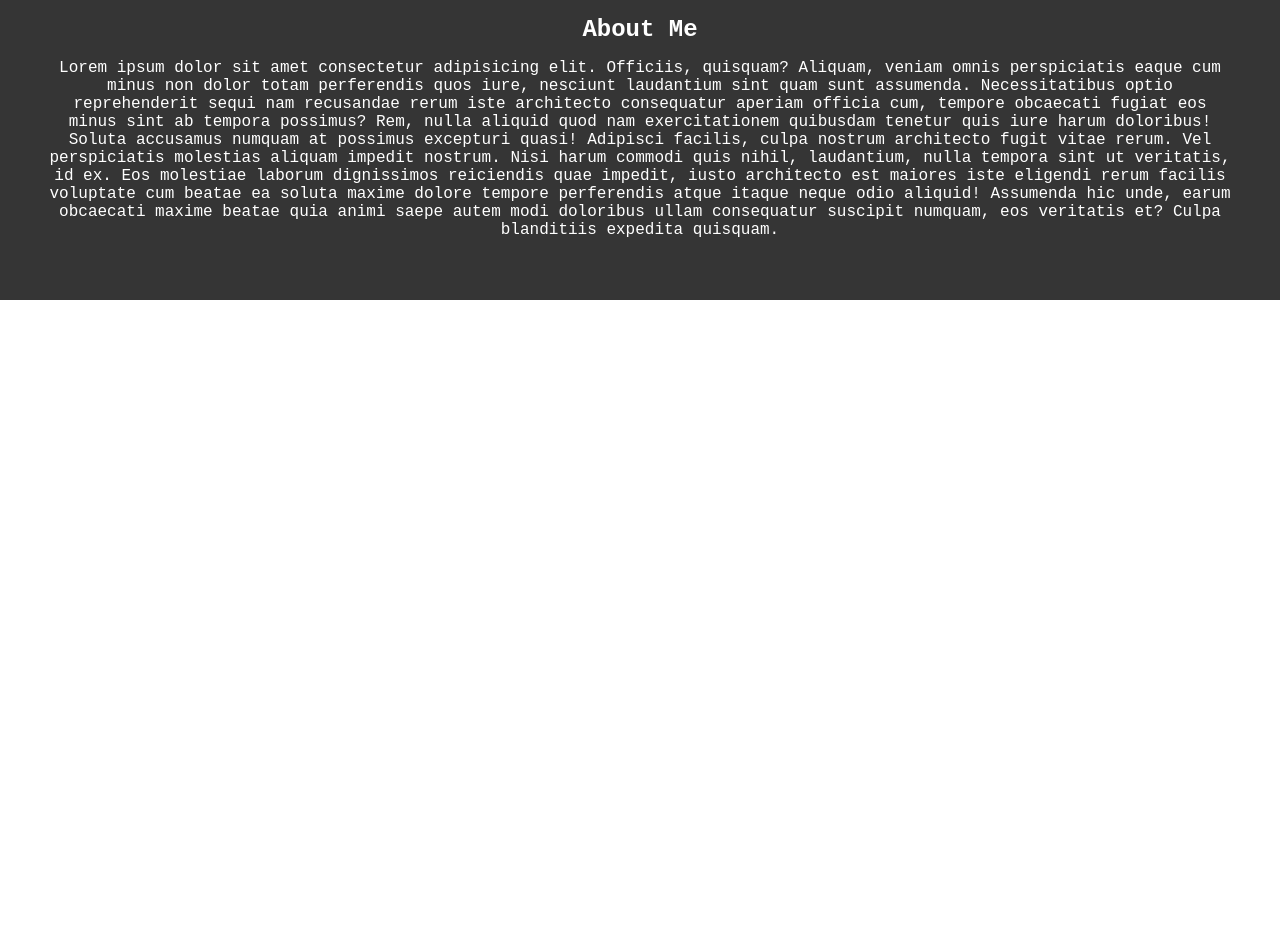
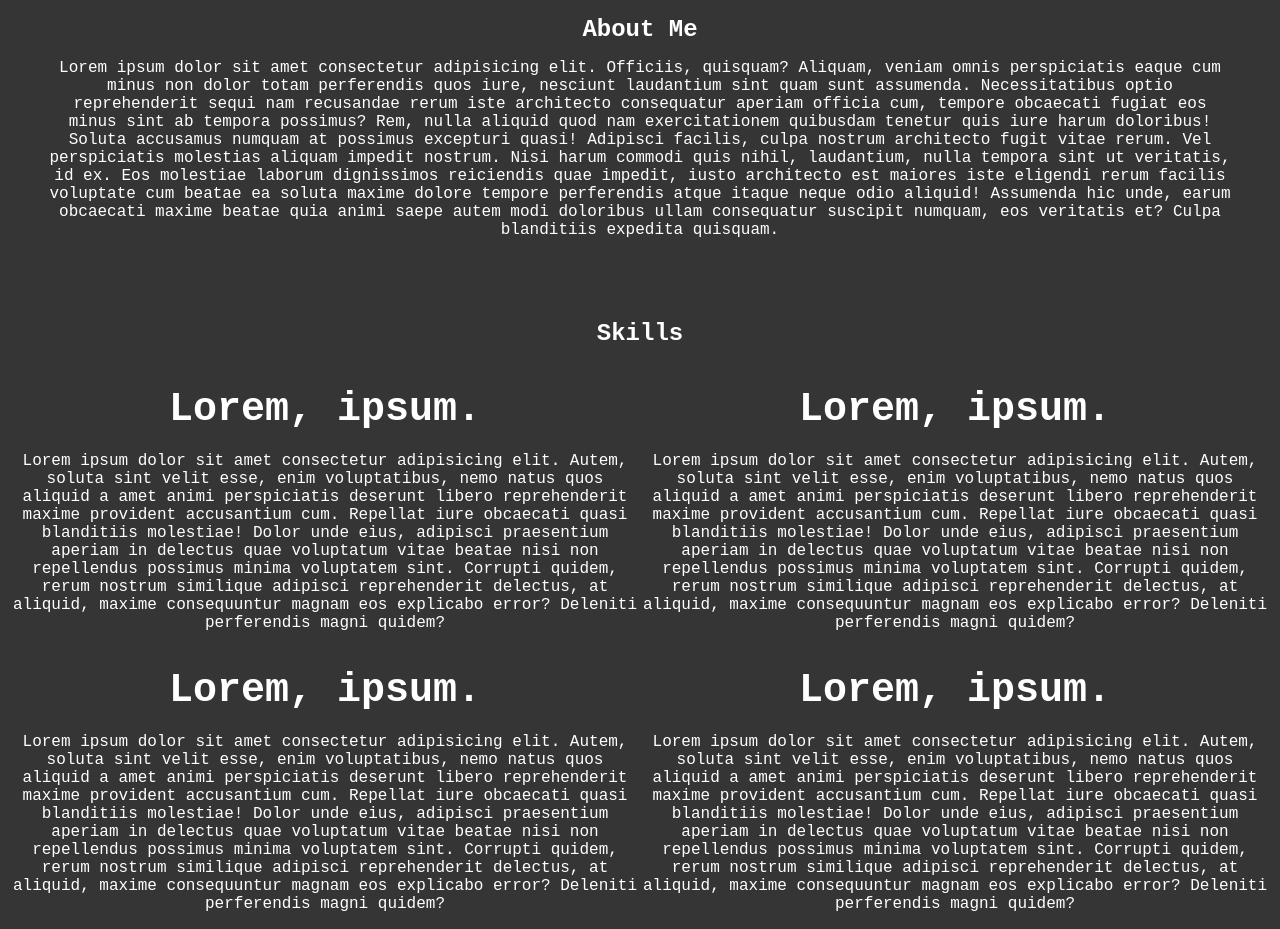
Before and after one commit to markfrias/single-page-portfolio, a plain HTML site: page index.html in a window 1280 px wide. Shown: the part 829-1758 px from the top of the page. Before the commit the page ends 1129 px from the top, so only its background shows below. Drawn offline with Linux system fonts and the light colour scheme.

Commit message:
Make skills content on main

```diff
--- a/css/main.css
+++ b/css/main.css
@@ -91,3 +91,19 @@ main {
     font-size: 1rem;
     font-weight: 300;
 }
+
+.skill-main-grid {
+    color: white;
+    display: grid;
+    grid-template-columns: repeat(2, 1fr);
+}
+
+#skills {
+    color: white;
+    margin: 0px 10px 0px 10px;
+}
+
+.skill-main-grid h3 {
+    font-size: 2.5rem;
+    margin: 20px;
+}
--- a/index.html
+++ b/index.html
@@ -33,7 +33,25 @@
             <p>Lorem ipsum dolor sit amet consectetur adipisicing elit. Officiis, quisquam? Aliquam, veniam omnis perspiciatis eaque cum minus non dolor totam perferendis quos iure, nesciunt laudantium sint quam sunt assumenda. Necessitatibus optio reprehenderit sequi nam recusandae rerum iste architecto consequatur aperiam officia cum, tempore obcaecati fugiat eos minus sint ab tempora possimus? Rem, nulla aliquid quod nam exercitationem quibusdam tenetur quis iure harum doloribus! Soluta accusamus numquam at possimus excepturi quasi! Adipisci facilis, culpa nostrum architecto fugit vitae rerum. Vel perspiciatis molestias aliquam impedit nostrum. Nisi harum commodi quis nihil, laudantium, nulla tempora sint ut veritatis, id ex. Eos molestiae laborum dignissimos reiciendis quae impedit, iusto architecto est maiores iste eligendi rerum facilis voluptate cum beatae ea soluta maxime dolore tempore perferendis atque itaque neque odio aliquid! Assumenda hic unde, earum obcaecati maxime beatae quia animi saepe autem modi doloribus ullam consequatur suscipit numquam, eos veritatis et? Culpa blanditiis expedita quisquam.</p>
         </div>
         <div id="skills">
-
+            <h2>Skills</h2>
+            <div class="skill-main-grid">
+            <div class="skill-grid2">
+                <h3>Lorem, ipsum.</h3>
+                <p>Lorem ipsum dolor sit amet consectetur adipisicing elit. Autem, soluta sint velit esse, enim voluptatibus, nemo natus quos aliquid a amet animi perspiciatis deserunt libero reprehenderit maxime provident accusantium cum. Repellat iure obcaecati quasi blanditiis molestiae! Dolor unde eius, adipisci praesentium aperiam in delectus quae voluptatum vitae beatae nisi non repellendus possimus minima voluptatem sint. Corrupti quidem, rerum nostrum similique adipisci reprehenderit delectus, at aliquid, maxime consequuntur magnam eos explicabo error? Deleniti perferendis magni quidem?</p>
+            </div>
+            <div class="skill-grid2">
+                <h3>Lorem, ipsum.</h3>
+                <p>Lorem ipsum dolor sit amet consectetur adipisicing elit. Autem, soluta sint velit esse, enim voluptatibus, nemo natus quos aliquid a amet animi perspiciatis deserunt libero reprehenderit maxime provident accusantium cum. Repellat iure obcaecati quasi blanditiis molestiae! Dolor unde eius, adipisci praesentium aperiam in delectus quae voluptatum vitae beatae nisi non repellendus possimus minima voluptatem sint. Corrupti quidem, rerum nostrum similique adipisci reprehenderit delectus, at aliquid, maxime consequuntur magnam eos explicabo error? Deleniti perferendis magni quidem?</p>
+            </div>
+            <div class="skill-grid3">
+                <h3>Lorem, ipsum.</h3>
+                <p>Lorem ipsum dolor sit amet consectetur adipisicing elit. Autem, soluta sint velit esse, enim voluptatibus, nemo natus quos aliquid a amet animi perspiciatis deserunt libero reprehenderit maxime provident accusantium cum. Repellat iure obcaecati quasi blanditiis molestiae! Dolor unde eius, adipisci praesentium aperiam in delectus quae voluptatum vitae beatae nisi non repellendus possimus minima voluptatem sint. Corrupti quidem, rerum nostrum similique adipisci reprehenderit delectus, at aliquid, maxime consequuntur magnam eos explicabo error? Deleniti perferendis magni quidem?</p>
+            </div>
+            <div class="skill-grid4">
+                <h3>Lorem, ipsum.</h3>
+                <p>Lorem ipsum dolor sit amet consectetur adipisicing elit. Autem, soluta sint velit esse, enim voluptatibus, nemo natus quos aliquid a amet animi perspiciatis deserunt libero reprehenderit maxime provident accusantium cum. Repellat iure obcaecati quasi blanditiis molestiae! Dolor unde eius, adipisci praesentium aperiam in delectus quae voluptatum vitae beatae nisi non repellendus possimus minima voluptatem sint. Corrupti quidem, rerum nostrum similique adipisci reprehenderit delectus, at aliquid, maxime consequuntur magnam eos explicabo error? Deleniti perferendis magni quidem?</p>
+            </div>
+            </div>
         </div>
         <div id="contact"></div>
 
```
